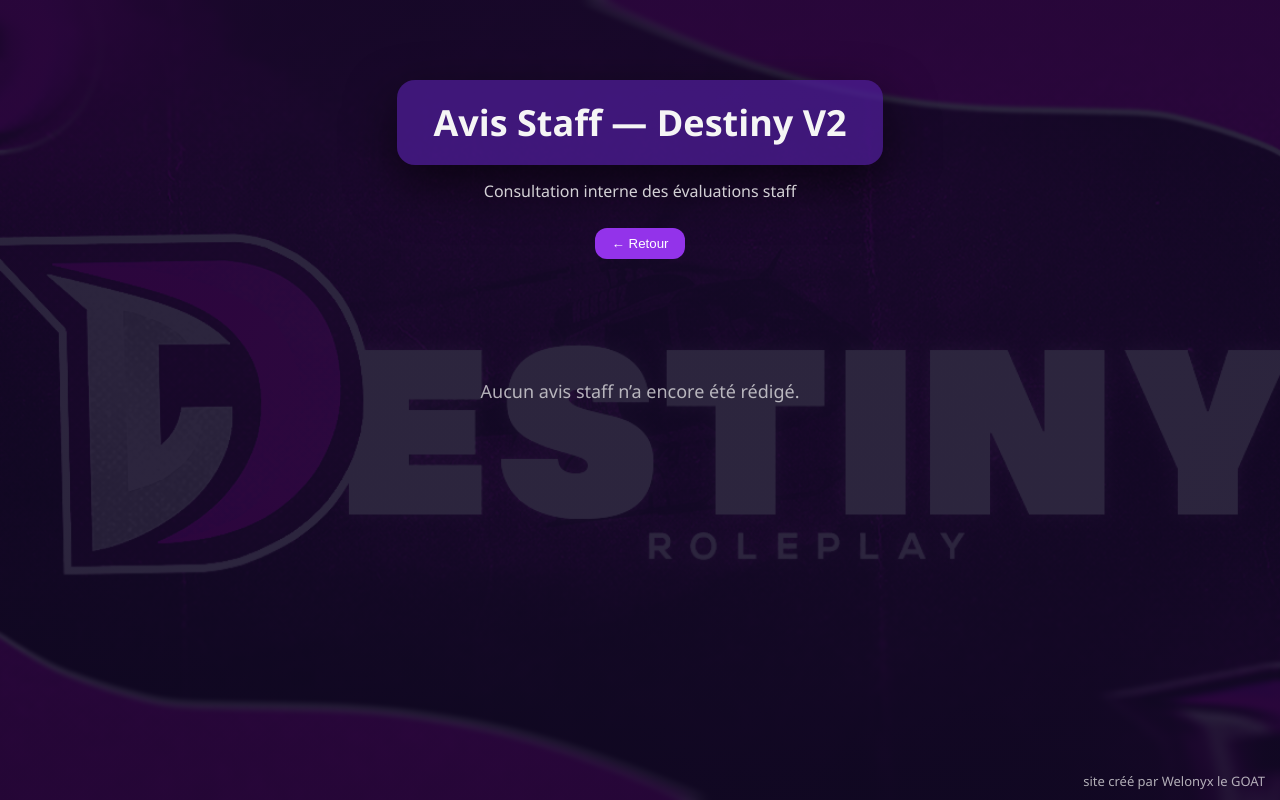
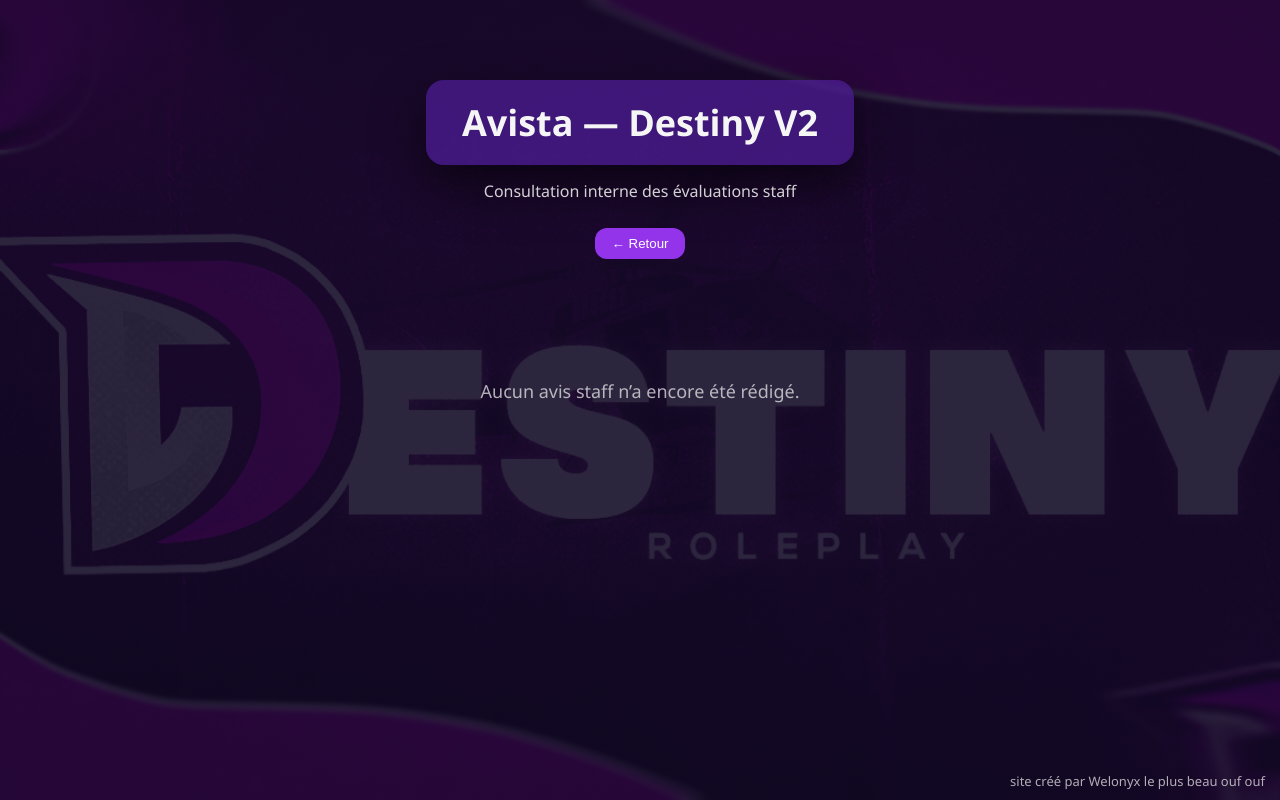
Before and after one commit to Traxo016/Gestion-staff-DestinyV2-Welonyx, a plain HTML site: page avis.html in a window 1280 px wide. Drawn offline with Linux system fonts and the light colour scheme.

Commit message:
Update avis.html

```diff
--- a/avis.html
+++ b/avis.html
@@ -2,7 +2,7 @@
 <html lang="fr">
 <head>
 <meta charset="UTF-8">
-<title>Avista — Destiny V2</title>
+<title>Avis Staff — Destiny V2</title>
 <style>
 body{
   margin:0; font-family:"Segoe UI",Arial,sans-serif; color:#f5f5f5;
@@ -66,7 +66,7 @@ transform: scale(0.9); transition: transform 0.2s ease-in-out; }
 <body>
 
 <div class="header">
-  <h1> Avis Staff — Destiny V2</h1>
+  <h1>Avista — Destiny V2</h1>
   <p>Consultation interne des évaluations staff</p>
   <button id="backBtn" onclick="window.location.href='index.html'">← Retour</button>
 </div>
@@ -94,7 +94,7 @@ transform: scale(0.9); transition: transform 0.2s ease-in-out; }
   </div>
 </div>
 
-<div class="signature">site créé par Welonyx le GOAT</div>
+<div class="signature">site créé par Welonyx le plus beau ouf ouf</div>
 
 <script>
 let avisList = JSON.parse(localStorage.getItem("avis_staff")||"[]");
```
